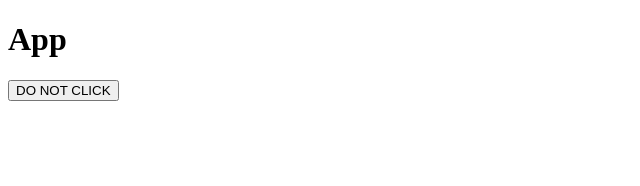
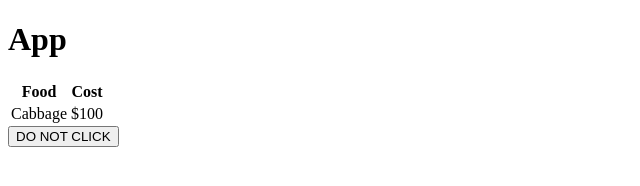
Before and after one commit to MrMikol/sampleapp, a website: page index.html in a window 1280 px wide. Shown: the whole page, without its empty margins (0-640 px from the left). Drawn offline with Linux system fonts and the light colour scheme.

Commit message:
Button and table

```diff
--- a/index.html
+++ b/index.html
@@ -8,6 +8,16 @@
 </head>
 <body>
     <h1>App</h1>
+    <table>
+        <tr>
+          <th>Food</th>
+          <th>Cost</th>
+        </tr>
+        <tr>
+          <td>Cabbage</td>
+          <td>$100</td>
+        </tr>
+      </table>
     <button type="button">DO NOT CLICK</button>
 </body>
 </html>
```
